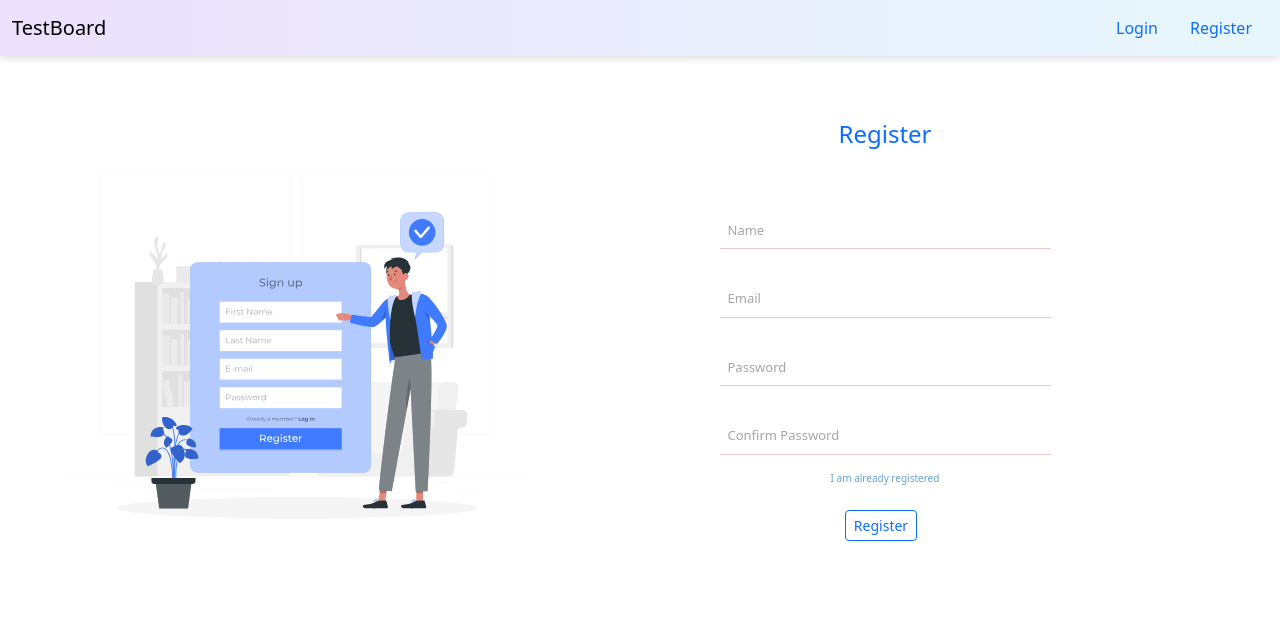
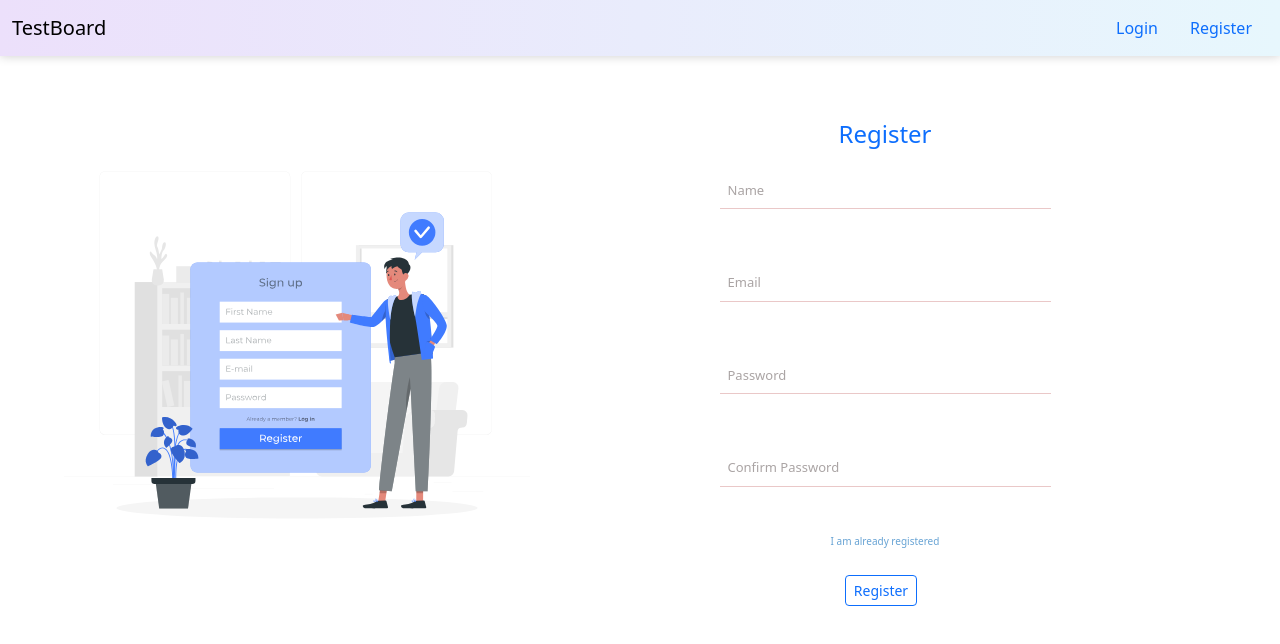
Before and after one commit to DeepikaDudala/Testboard-frontend, a React (Vite) app: page / in a window 1280 px wide. Shown: the top 644 px of the page. Built offline with nearby package versions, Linux system fonts and the light colour scheme.

Commit message:
Update Register.jsx

```diff
--- a/src/pages/Register.jsx
+++ b/src/pages/Register.jsx
@@ -89,7 +89,7 @@ function Register() {
         img={SignUpLogo}
         heading="Register"
         form={
-          <form className="d-flex flex-column mt-5" onSubmit={handleSubmit}>
+          <form className="" onSubmit={handleSubmit}>
             <InputField
               type="name"
               place="Name"
@@ -97,6 +97,7 @@ function Register() {
               value={name}
               handleChange={handleChange}
             />
+            <br></br>
             <InputField
               type="email"
               place="Email"
@@ -104,6 +105,7 @@ function Register() {
               value={email}
               handleChange={handleChange}
             />
+            <br></br>
             <InputField
               type="password"
               place="Password"
@@ -111,6 +113,7 @@ function Register() {
               value={password}
               handleChange={handleChange}
             />
+            <br></br>
             <InputField
               type="password"
               place="Confirm Password"
@@ -118,6 +121,7 @@ function Register() {
               value={confirmPassword}
               handleChange={handleChange}
             />
+            <br></br>
             <Link to="/login" className="link-text ">
               I am already registered
             </Link>
```
